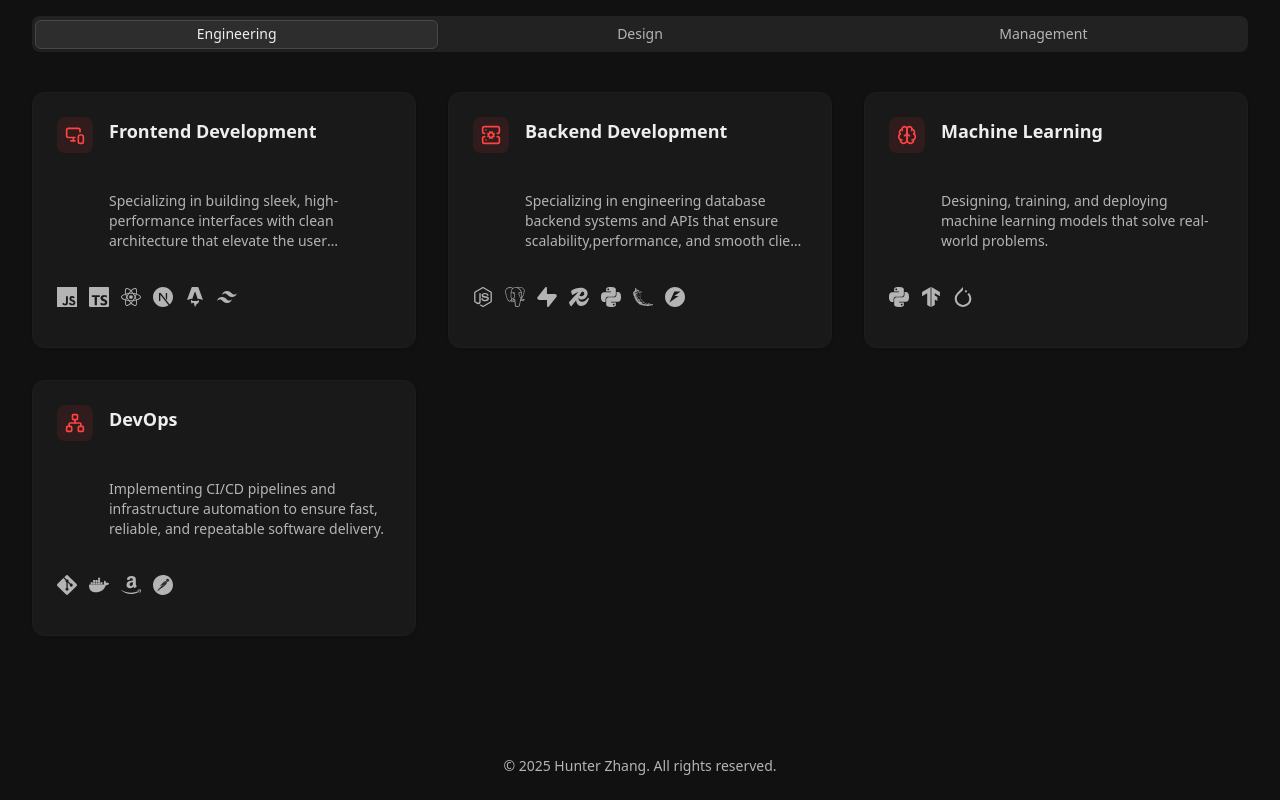
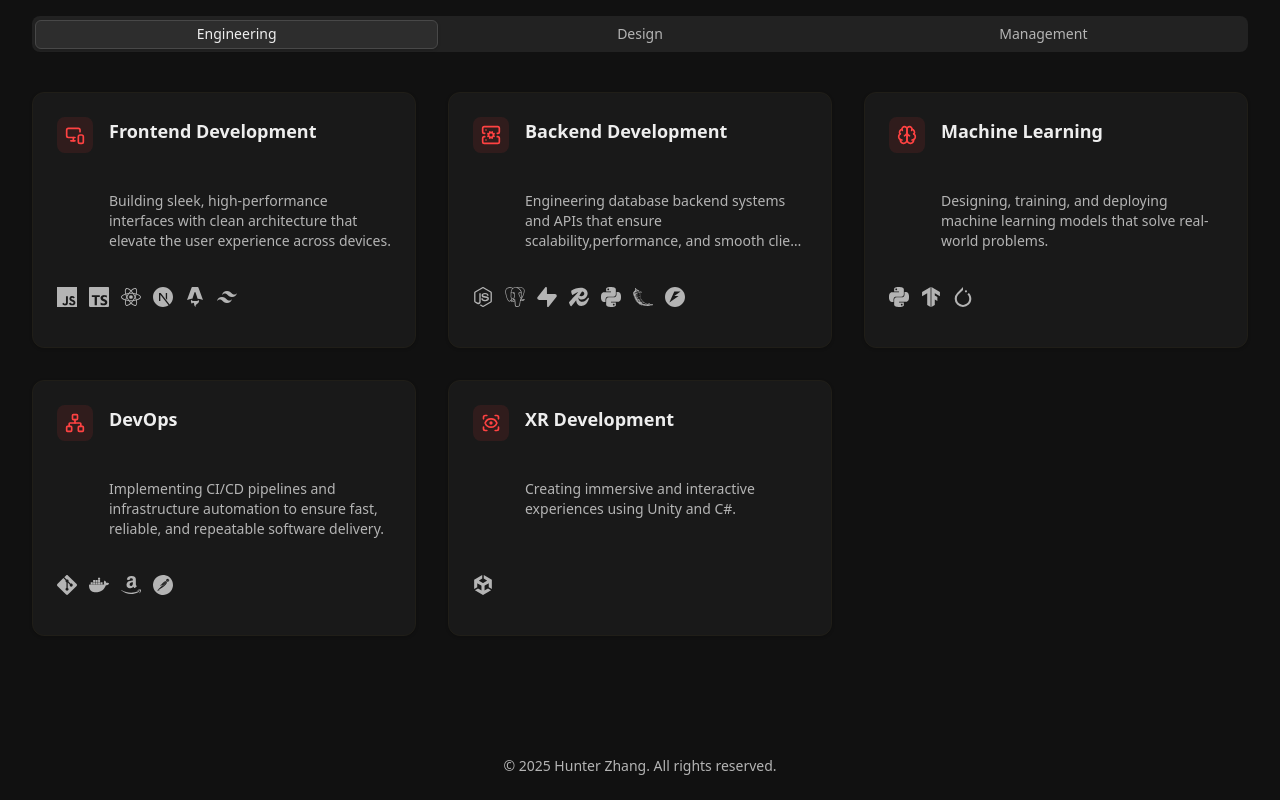
Before and after one commit to hunterZh37/hunterzhang.github.io, an Astro site: page / in a window 1280 px wide. Shown: the part 1261-2061 px from the top of the page. Built offline with nearby package versions, Linux system fonts and the light colour scheme; Astro itself is replaced by a stand-in of ours.

Commit message:
✅ XR Development

```diff
--- a/src/components/ui/skillCard.tsx
+++ b/src/components/ui/skillCard.tsx
@@ -13,6 +13,7 @@ import {
   PenTool,
   Network,
   Brain,
+  ScanEye,
   type LucideIcon,
 } from 'lucide-react';
 
@@ -51,6 +52,7 @@ import {
   SiAmazon,
   SiPytorch,
   SiTensorflow,
+  SiUnity,
 } from 'react-icons/si';
 
 import type { Technology } from '@/features/projects/type';
@@ -71,6 +73,7 @@ const iconComponents: Record<string, LucideIcon> = {
   PenTool,
   Network,
   Brain,
+  ScanEye,
 };
 
 // Mapping for tech-specific react-icons
@@ -109,6 +112,7 @@ const techIconComponents: Record<string, React.ComponentType> = {
   postman: SiPostman,
   pytorch: SiPytorch,
   tensorflow: SiTensorflow,
+  unity: SiUnity,
 };
 
 const SkillCard: FC<Props> = ({ title, description, iconName, technologies = [] }) => {
--- a/src/features/projects/service.ts
+++ b/src/features/projects/service.ts
@@ -209,7 +209,7 @@ export const skillsList: Array<SkillData> = [
     iconName: 'PenTool',
     technologies: [
       { id: 'figma', name: 'Figma' },
-      { id: 'responsiveDesign', name: 'Responsive Design' },
+      { id: 'canvas', name: 'Canvas' },
     ],
   },
   {
@@ -221,6 +221,14 @@ export const skillsList: Array<SkillData> = [
       { id: 'docker', name: 'Docker' },
       { id: 'amazonservices', name: 'AWS' },
       { id: 'postman', name: 'Postman' },
+    ],
+  },
+  {
+    category: 'engineering',
+    id: 'xrDevelopment',
+    iconName: 'ScanEye',
+    technologies: [
+      { id: 'unity', name: 'Unity' },
     ],
   },
 ];
--- a/src/i18n/ui.ts
+++ b/src/i18n/ui.ts
@@ -43,11 +43,11 @@ export const ui = {
       frontendDevelopment: {
         title: 'Frontend Development',
         description:
-          'Specializing in building sleek, high-performance interfaces with clean architecture that elevate the user experience across devices.',
+          'Building sleek, high-performance interfaces with clean architecture that elevate the user experience across devices.',
       },
       backendDevelopment: {
         title: 'Backend Development',
-        description: 'Specializing in engineering database backend systems and APIs that ensure scalability,performance, and smooth client integration.',
+        description: 'Engineering database backend systems and APIs that ensure scalability,performance, and smooth client integration.',
       },
       uiUxDesign: {
         title: 'UI/UX Design',
@@ -60,6 +60,10 @@ export const ui = {
       machineLearning: {
         title: 'Machine Learning',
         description: 'Designing, training, and deploying machine learning models that solve real-world problems.',
+      },
+      xrDevelopment: {
+        title: 'XR Development',
+        description: 'Creating immersive and interactive experiences using Unity and C#.',
       },
     },
     site: {
```
